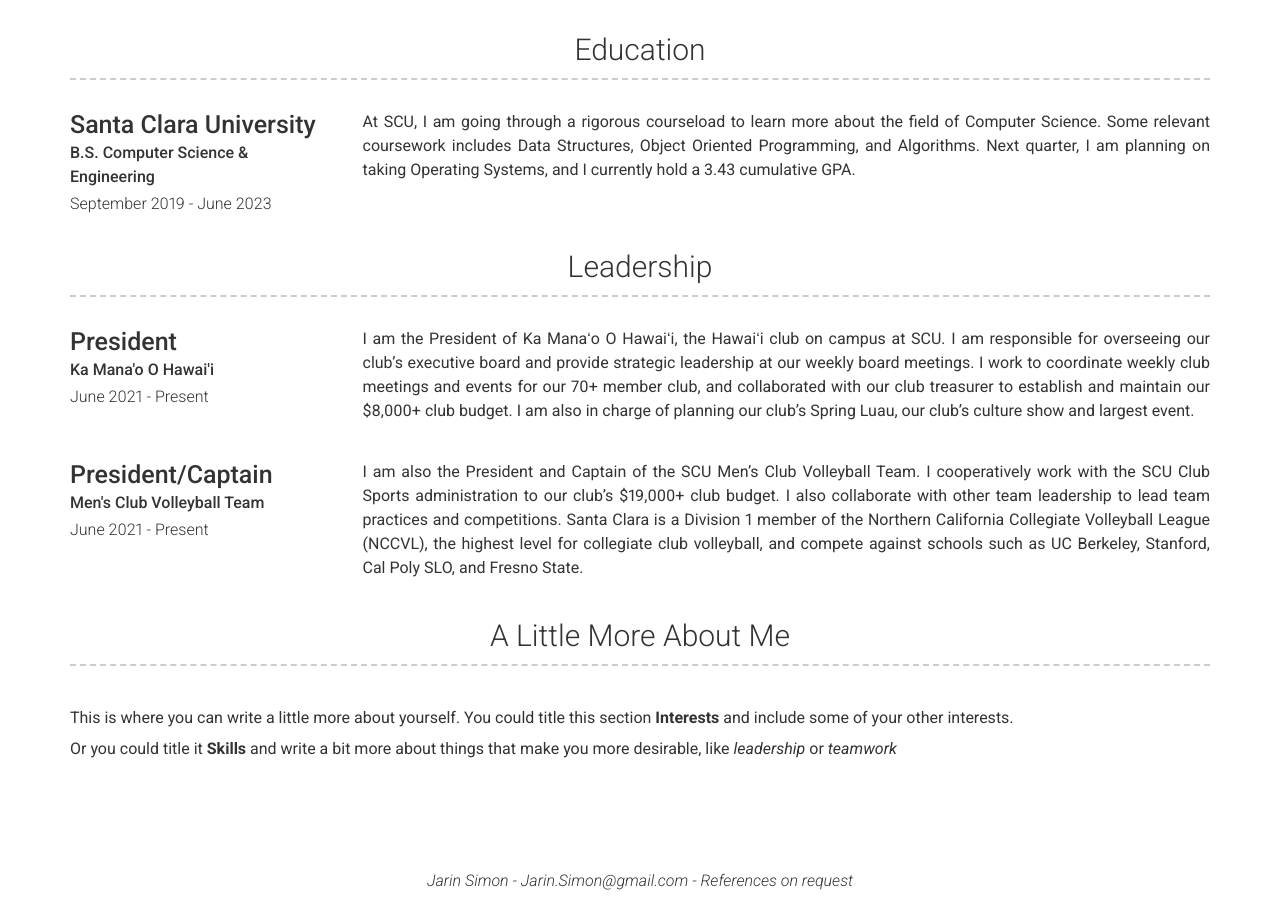
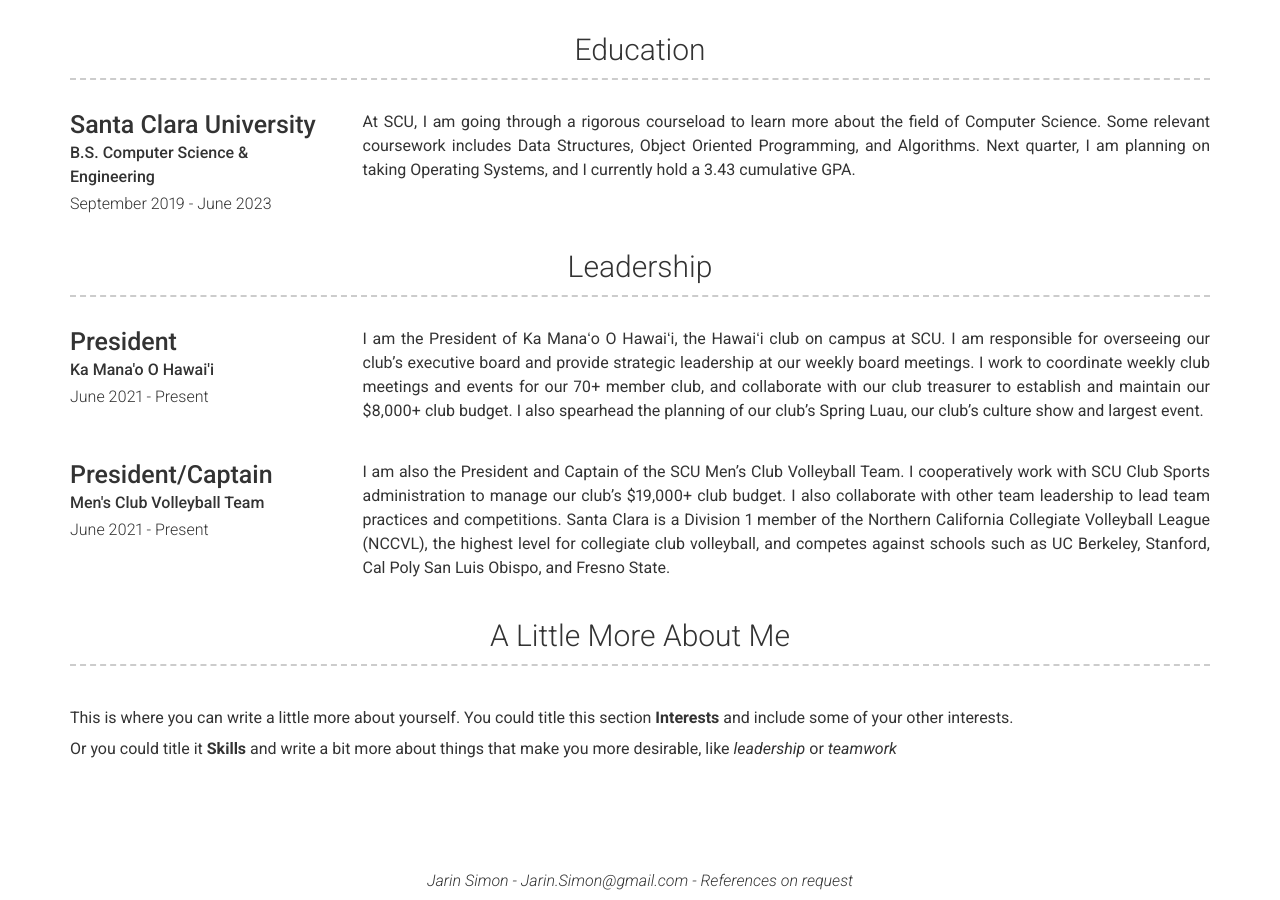
Before and after one commit to sproogen/modern-resume-theme, a Jekyll site: the page built from index.md, in a window 1280 px wide and 900 px high, scrolled down 928 px. Built offline with Jekyll 4.4.1, drawn with Linux system fonts in a browser that asks for light colours; nearby versions of some CDN libraries.

Commit message:
Leadership Initial Commit

```diff
--- a/_config.yml
+++ b/_config.yml
@@ -109,7 +109,7 @@
       #    Outside of the classroom, I am pretty involved in campus life...
       description: |
         I am the President of Ka Manaʻo O Hawaiʻi, the Hawaiʻi club on campus at SCU. I am responsible for overseeing our club's executive board and provide strategic leadership at our weekly board meetings.
-        I work to coordinate weekly club meetings and events for our 70+ member club, and collaborated with our club treasurer to establish and maintain our $8,000+ club budget. I am also in charge of planning our club's Spring Luau, our club's culture show and largest event.
+        I work to coordinate weekly club meetings and events for our 70+ member club, and collaborate with our club treasurer to establish and maintain our $8,000+ club budget. I also spearhead the planning of our club's Spring Luau, our club's culture show and largest event.
 
     - layout: left
       title: President/Captain
@@ -118,8 +118,8 @@
       #quote: >
       #    Outside of the classroom, I am pretty involved in campus life...
       description: |
-        I am also the President and Captain of the SCU Men's Club Volleyball Team. I cooperatively work with the SCU Club Sports administration to our club's $19,000+ club budget. I also collaborate with other team leadership to lead team practices and competitions.
-        Santa Clara is a Division 1 member of the Northern California Collegiate Volleyball League (NCCVL), the highest level for collegiate club volleyball, and compete against schools such as UC Berkeley, Stanford, Cal Poly SLO, and Fresno State.
+        I am also the President and Captain of the SCU Men's Club Volleyball Team. I cooperatively work with SCU Club Sports administration to manage our club's $19,000+ club budget. I also collaborate with other team leadership to lead team practices and competitions.
+        Santa Clara is a Division 1 member of the Northern California Collegiate Volleyball League (NCCVL), the highest level for collegiate club volleyball, and competes against schools such as UC Berkeley, Stanford, Cal Poly San Luis Obispo, and Fresno State.
 
   - title: A Little More About Me
     layout: text
```
Also changed, not shown: images/volleyball.jpg (added), 1 other file.
